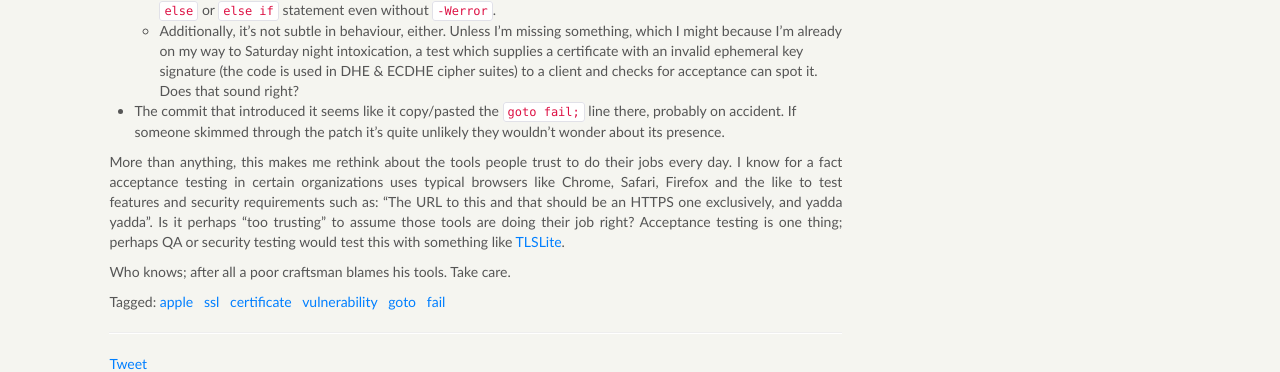
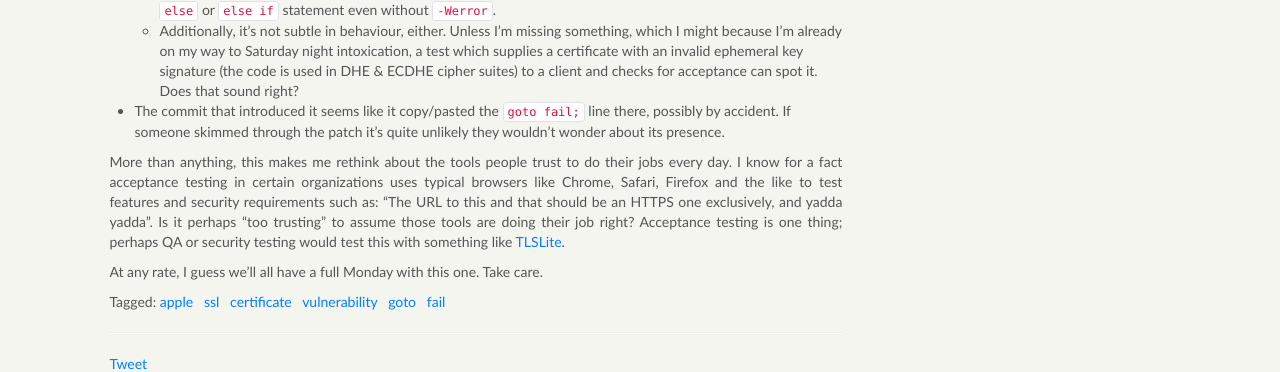
Before and after one commit to mfukar/mfukar.github.com, a Jekyll site: the page built from _posts/2014-02-22-Apple-SSL-bug.md, in a window 1280 px wide. Shown: the part 1241-1613 px from the top of the page. Built offline with Jekyll 4.4.1, drawn with Linux system fonts in a browser that asks for light colours; some web fonts are replaced; Markdown is read by kramdown in place of the engine named in the settings; comment, search, counter and statistics services are not loaded.

Commit message:
Fix wording.

```diff
--- a/_posts/2014-02-22-Apple-SSL-bug.md
+++ b/_posts/2014-02-22-Apple-SSL-bug.md
@@ -78,7 +78,7 @@ The amount of things that went wrong here seems near incredible to me:
       it. Does that sound right?
 
 * The commit that introduced it seems like it copy/pasted the `goto fail;` line there,
-  probably on accident. If someone skimmed through the patch it's quite unlikely they
+  possibly by accident. If someone skimmed through the patch it's quite unlikely they
   wouldn't wonder about its presence.
 
 More than anything, this makes me rethink about the tools people trust to do their jobs
@@ -89,4 +89,4 @@ yadda yadda". Is it perhaps "too trusting" to assume those tools are doing their
 right? Acceptance testing is one thing; perhaps QA or security testing would test this
 with something like [TLSLite](https://github.com/trevp/tlslite).
 
-Who knows; after all a poor craftsman blames his tools. Take care.
+At any rate, I guess we'll all have a full Monday with this one. Take care.
```
